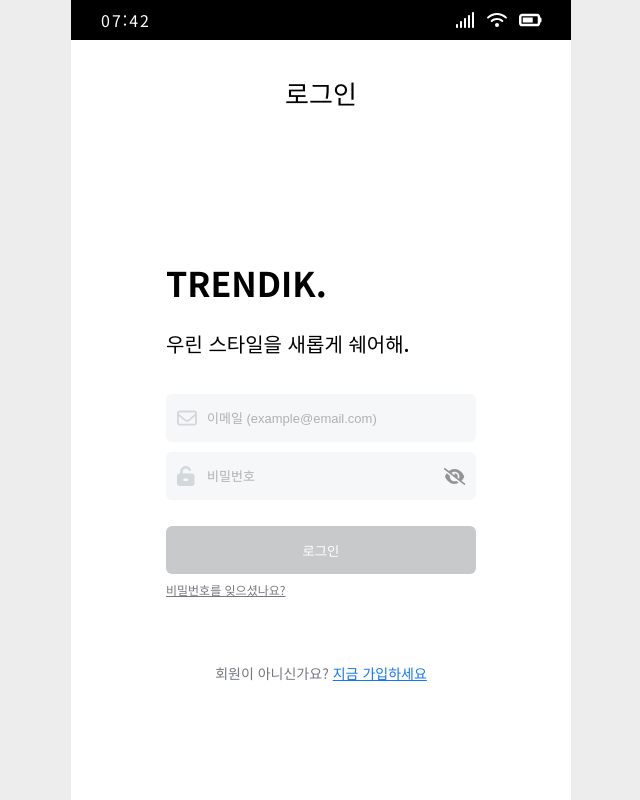
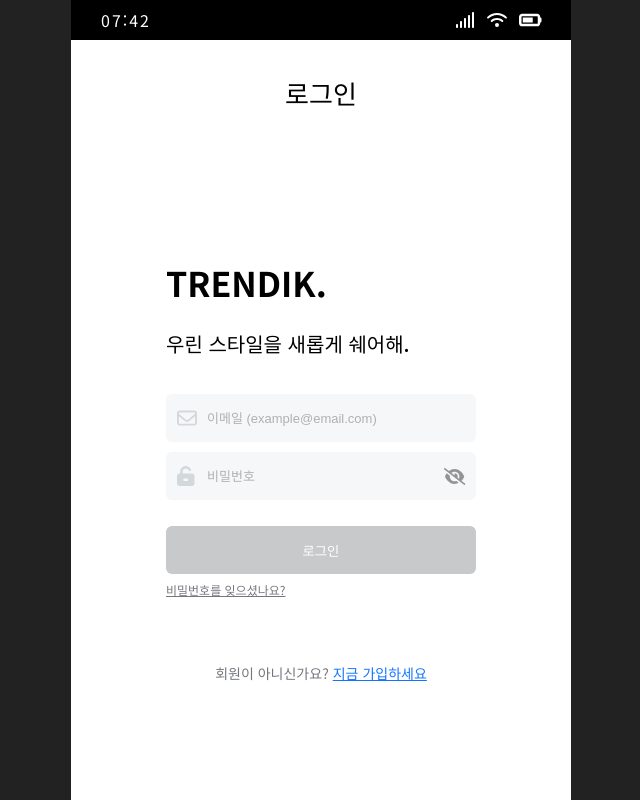
Before and after one commit to KIMYOUNGWOON/TRENDIK, a React (Vite) app: page /login in a window 1280 px wide. Shown: the top 800 px of the page, without its empty margins (319-959 px from the left). Built offline with nearby package versions, Linux system fonts and the light colour scheme.

Commit message:
메타 태그를 통한 검증

```diff
--- a/index.html
+++ b/index.html
@@ -9,6 +9,10 @@
       href="https://fonts.googleapis.com/css2?family=Noto+Sans+KR:wght@100;200;300;400;500;600;700;800;900&display=swap"
       rel="stylesheet"
     />
+    <meta
+      name="google-site-verification"
+      content="XDIw6AFcDYRHljTr0v5AImuc-XSQ-xdVv-2yVB588zE"
+    />
     <title>TRENDIK</title>
   </head>
   <body>
--- a/src/hooks/useDebouncedMutation.ts
+++ b/src/hooks/useDebouncedMutation.ts
@@ -1,5 +1,5 @@
 import { useMutation } from "@tanstack/react-query";
-import { debounce } from "lodash-es";
+import debounce from "lodash-es/debounce";
 import { useCallback, useEffect, useRef } from "react";
 
 export function useDebouncedMutation(
--- a/src/styles/GlobalStyle.ts
+++ b/src/styles/GlobalStyle.ts
@@ -10,7 +10,7 @@
 
   body {
     height: 100%;
-    background-color: #ededed;
+    background-color: #222;
     font-family: 'Noto Sans KR', sans-serif;
   }
 
```
Also changed, not shown: public/robots.txt.
